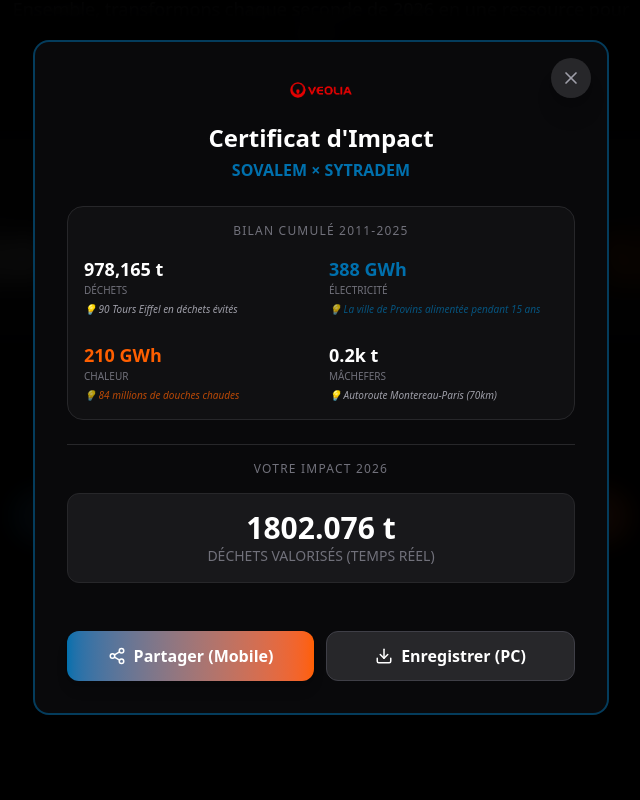
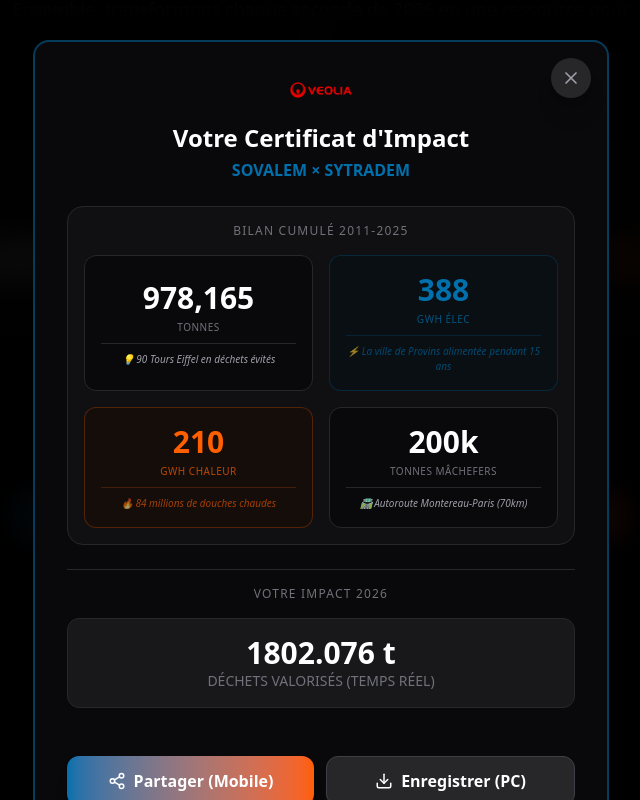
Before and after one commit to reusable365/voeux2026, a Next.js app: page / in a window 1280 px wide. Both pictures are taken after a click on the button "Générer mon Certificat 2026". Shown: the part 8288-9088 px from the top of the page, without its empty margins (319-959 px from the left). Built offline with nearby package versions, Linux system fonts and the light colour scheme.

Commit message:
Fix Certificate Modal: Box layout restored, Machefers unit fixed (200k)

```diff
--- a/src/components/sections/Live2026Dashboard.tsx
+++ b/src/components/sections/Live2026Dashboard.tsx
@@ -358,33 +358,51 @@
                 {/* HTML Preview */}
                 <div className="text-center mb-8">
                     <img src="/veolia-logo.png" className="h-8 mx-auto mb-4 opacity-90" alt="Veolia" />
-                    <h3 className="text-2xl font-black text-white mb-1">Certificat d'Impact</h3>
+                    <h3 className="text-2xl font-black text-white mb-1">Votre Certificat d'Impact</h3>
                     <p className="text-veolia-blue font-bold mb-6">SOVALEM × SYTRADEM</p>
 
                     {/* Bilan Cumulé */}
                     <div className="mb-6 p-4 bg-zinc-900/50 rounded-2xl border border-zinc-800 text-left">
                         <p className="text-zinc-500 text-xs uppercase tracking-widest mb-4 text-center">Bilan Cumulé 2011-2025</p>
 
-                        <div className="grid grid-cols-2 gap-y-6 gap-x-4">
-                            <div>
-                                <p className="text-lg font-black text-white">{CUMUL_ILLUSTRATIONS.tonnes.value.toLocaleString()} t</p>
-                                <p className="text-[10px] text-zinc-500 uppercase">Déchets</p>
-                                <p className="text-[10px] text-zinc-400 italic mt-1">💡 {CUMUL_ILLUSTRATIONS.tonnes.illu}</p>
+                        <div className="grid grid-cols-2 gap-4">
+                            {/* Déchets */}
+                            <div className="bg-zinc-950 p-4 rounded-xl border border-zinc-800 flex flex-col items-center justify-center">
+                                <p className="text-3xl font-black text-white mb-1">{CUMUL_ILLUSTRATIONS.tonnes.value.toLocaleString()}</p>
+                                <p className="text-[10px] text-zinc-500 uppercase tracking-wider mb-2">tonnes</p>
+                                <p className="text-[10px] text-zinc-400 italic border-t border-zinc-800 pt-2 w-full text-center">
+                                    💡 {CUMUL_ILLUSTRATIONS.tonnes.illu}
+                                </p>
                             </div>
-                            <div>
-                                <p className="text-lg font-black text-veolia-blue">{CUMUL_ILLUSTRATIONS.elec.value} GWh</p>
-                                <p className="text-[10px] text-zinc-500 uppercase">Électricité</p>
-                                <p className="text-[10px] text-veolia-blue/70 italic mt-1">💡 {CUMUL_ILLUSTRATIONS.elec.illu}</p>
+
+                            {/* Électricité */}
+                            <div className="bg-zinc-950 p-4 rounded-xl border border-veolia-blue/30 flex flex-col items-center justify-center relative overflow-hidden">
+                                <div className="absolute inset-0 bg-veolia-blue/5"></div>
+                                <p className="text-3xl font-black text-veolia-blue mb-1 relative z-10">{CUMUL_ILLUSTRATIONS.elec.value}</p>
+                                <p className="text-[10px] text-veolia-blue/70 uppercase tracking-wider mb-2 relative z-10">GWh élec</p>
+                                <p className="text-[10px] text-veolia-blue/60 italic border-t border-veolia-blue/20 pt-2 w-full text-center relative z-10">
+                                    ⚡ {CUMUL_ILLUSTRATIONS.elec.illu}
+                                </p>
                             </div>
-                            <div>
-                                <p className="text-lg font-black text-heat-orange">{CUMUL_ILLUSTRATIONS.chaleur.value} GWh</p>
-                                <p className="text-[10px] text-zinc-500 uppercase">Chaleur</p>
-                                <p className="text-[10px] text-heat-orange/70 italic mt-1">💡 {CUMUL_ILLUSTRATIONS.chaleur.illu}</p>
+
+                            {/* Chaleur */}
+                            <div className="bg-zinc-950 p-4 rounded-xl border border-heat-orange/30 flex flex-col items-center justify-center relative overflow-hidden">
+                                <div className="absolute inset-0 bg-heat-orange/5"></div>
+                                <p className="text-3xl font-black text-heat-orange mb-1 relative z-10">{CUMUL_ILLUSTRATIONS.chaleur.value}</p>
+                                <p className="text-[10px] text-heat-orange/70 uppercase tracking-wider mb-2 relative z-10">GWh chaleur</p>
+                                <p className="text-[10px] text-heat-orange/60 italic border-t border-heat-orange/20 pt-2 w-full text-center relative z-10">
+                                    🔥 {CUMUL_ILLUSTRATIONS.chaleur.illu}
+                                </p>
                             </div>
-                            <div>
-                                <p className="text-lg font-black text-white">{CUMUL_ILLUSTRATIONS.machefers.value / 1000}k t</p>
-                                <p className="text-[10px] text-zinc-500 uppercase">Mâchefers</p>
-                                <p className="text-[10px] text-zinc-400 italic mt-1">💡 {CUMUL_ILLUSTRATIONS.machefers.illu}</p>
+
+                            {/* Mâchefers */}
+                            <div className="bg-zinc-950 p-4 rounded-xl border border-zinc-800 flex flex-col items-center justify-center">
+                                {/* Fixed unit: value is 200, displayed as 200k t */}
+                                <p className="text-3xl font-black text-white mb-1">{CUMUL_ILLUSTRATIONS.machefers.value}k</p>
+                                <p className="text-[10px] text-zinc-500 uppercase tracking-wider mb-2">tonnes mâchefers</p>
+                                <p className="text-[10px] text-zinc-400 italic border-t border-zinc-800 pt-2 w-full text-center">
+                                    🛣️ {CUMUL_ILLUSTRATIONS.machefers.illu}
+                                </p>
                             </div>
                         </div>
                     </div>
```
